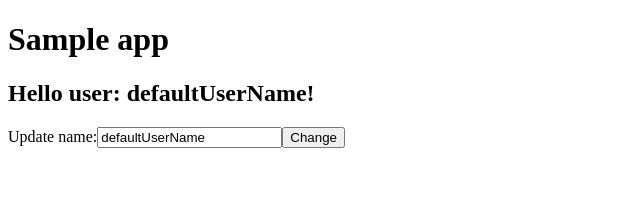
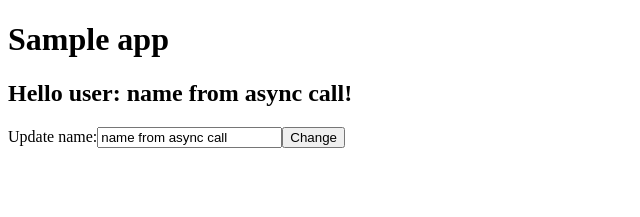
Before and after one commit to minhkhiemm/typescript-react, a React app: page / in a window 1280 px wide. Shown: the top 217 px of the page, without its empty margins (0-640 px from the left). Built offline with nearby package versions, Linux system fonts and the light colour scheme.

Commit message:
refactor updating name

```diff
--- a/src/app.tsx
+++ b/src/app.tsx
@@ -4,14 +4,26 @@ import { NameEditComponent } from "./nameEdit";
 
 export const App = () => {
     const [name, setName] = React.useState('defaultUserName');
+    const [editingName, setEditingName] = React.useState("defaultUserName");
 
-    const setUsernameState = (newName: string) => {
-        setName(newName);
+    const loadUsername = () => {
+        setTimeout(() => {
+            setName("name from async call");
+            setEditingName("name from async call");
+        }, 500);
+    };
+
+    React.useEffect(() => {
+        loadUsername();
+    }, []);
+
+    const setUsernameState = () => {
+        setName(editingName);
     }
     return (
         <>
             <HelloComponent userName={name} />
-            <NameEditComponent initialUserName={name} onNameUpdated={setUsernameState} />
+            <NameEditComponent initialUserName={name} onNameUpdated={setUsernameState} editingName={editingName} onEditingNameUpdated={setEditingName} />
         </>
     )
 }
--- a/src/nameEdit.tsx
+++ b/src/nameEdit.tsx
@@ -2,24 +2,24 @@ import * as React from "react";
 
 interface Props {
     initialUserName: string;
-    onNameUpdated: (newName: string) => any;
+    editingName: string;
+    onNameUpdated: () => any;
+    onEditingNameUpdated: (newEditingName: string) => any;
 }
 
 export const NameEditComponent = (props: Props) => {
-    const [editingName, setEditingName] = React.useState(props.initialUserName);
-
     const onChange = (e: React.ChangeEvent<HTMLInputElement>) => {
-        setEditingName(e.target.value);
+        props.onEditingNameUpdated(e.target.value);
     }
 
     const onNameSubmit = (event: any): any => {
-        props.onNameUpdated(editingName);
+        props.onNameUpdated();
     }
 
     return (
         <>
             <label>Update name:</label>
-            <input type="text" value={editingName} onChange={onChange} />
+            <input type="text" value={props.editingName} onChange={onChange} />
             <button onClick={onNameSubmit}>Change</button>
         </>
     )
```
